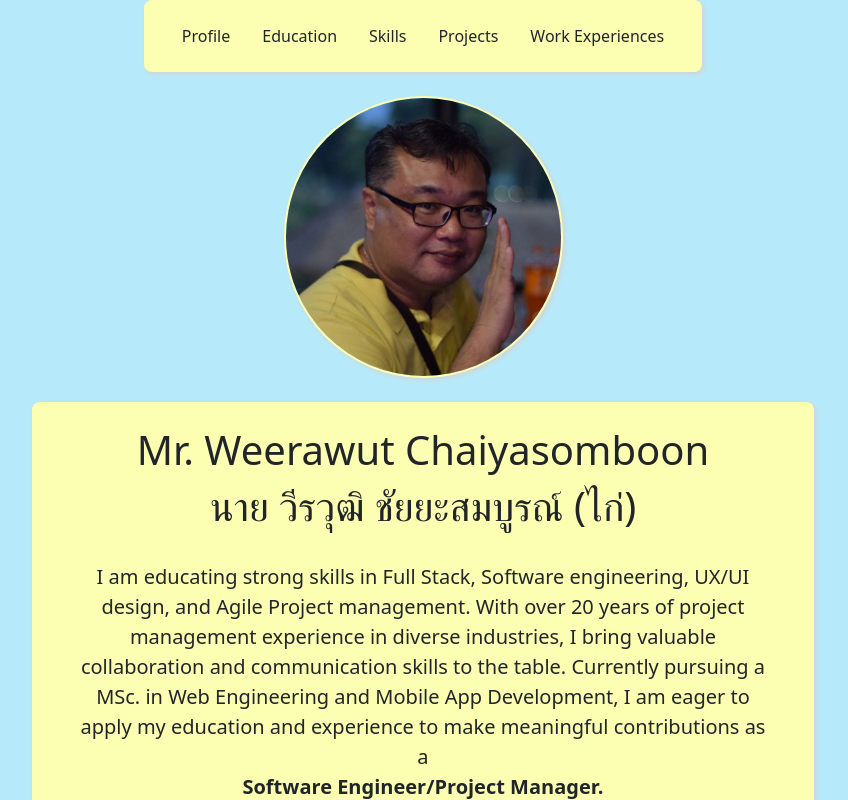
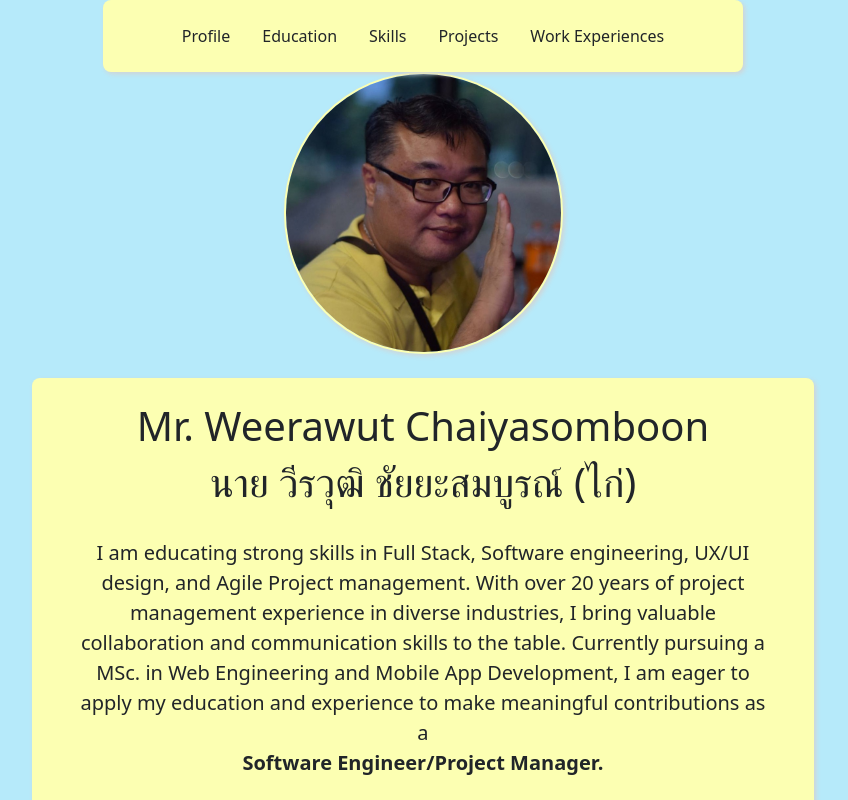
Before and after one commit to superkookai/weerawut-portfolio, a React (Vite) app: page / in a window 1280 px wide. Shown: the top 800 px of the page, without its empty margins (217-1065 px from the left). Built offline with nearby package versions, Linux system fonts and the light colour scheme.

Commit message:
fixed NavBar to top

```diff
--- a/src/components/NavBar.css
+++ b/src/components/NavBar.css
@@ -1,8 +1,13 @@
 .backgroundClass{
+    position: fixed;
+    top: 0;
+    left: 0;
     background-color: #FCFFB2;
     width: 50%;
     margin-left: 25%;
+    margin-right: 25%;
     box-shadow: 2px 2px 5px lightgray;
+    z-index: 100;
 }
 
 li:hover{
--- a/src/components/NavBar.jsx
+++ b/src/components/NavBar.jsx
@@ -2,7 +2,7 @@ import './NavBar.css';
 
 function NavBar(){
     return (
-        <header className="d-flex justify-content-center py-3 backgroundClass rounded-3">
+        <header className="backgroundClass d-flex justify-content-center py-3 rounded-3">
           <ul className="nav nav-pills">
             <li className="nav-item">
               <a href="#profile" className="nav-link text-dark">Profile</a>
--- a/src/components/Profile.jsx
+++ b/src/components/Profile.jsx
@@ -3,7 +3,7 @@ import './Profile.css';
 
 function Profile(){
     return (
-        <div className='text-center' id="profile">
+        <div className='text-center mt-5' id="profile">
             <img src={kai} alt="Unable to load profile" className='my-4 profile-img'/>
             <div className='backgroundContent p-4 rounded-3'>
                 <h1>Mr. Weerawut Chaiyasomboon</h1>
@@ -12,7 +12,7 @@ function Profile(){
                 <div className='backgroundContact p-4'>
                     <h5>Contact</h5>
                     Email: <a href='mailto:weerawut@live.com'>weerawut@live.com</a><br/>
-                    GitHub: <a href='https://github.com/superkookai' target="_blank">https://github.com/superkookai</a>
+                    GitHub: <a href='https://github.com/superkookai' target="_blank" rel="noreferrer">https://github.com/superkookai</a>
                 </div>
             </div>
         </div>
```
